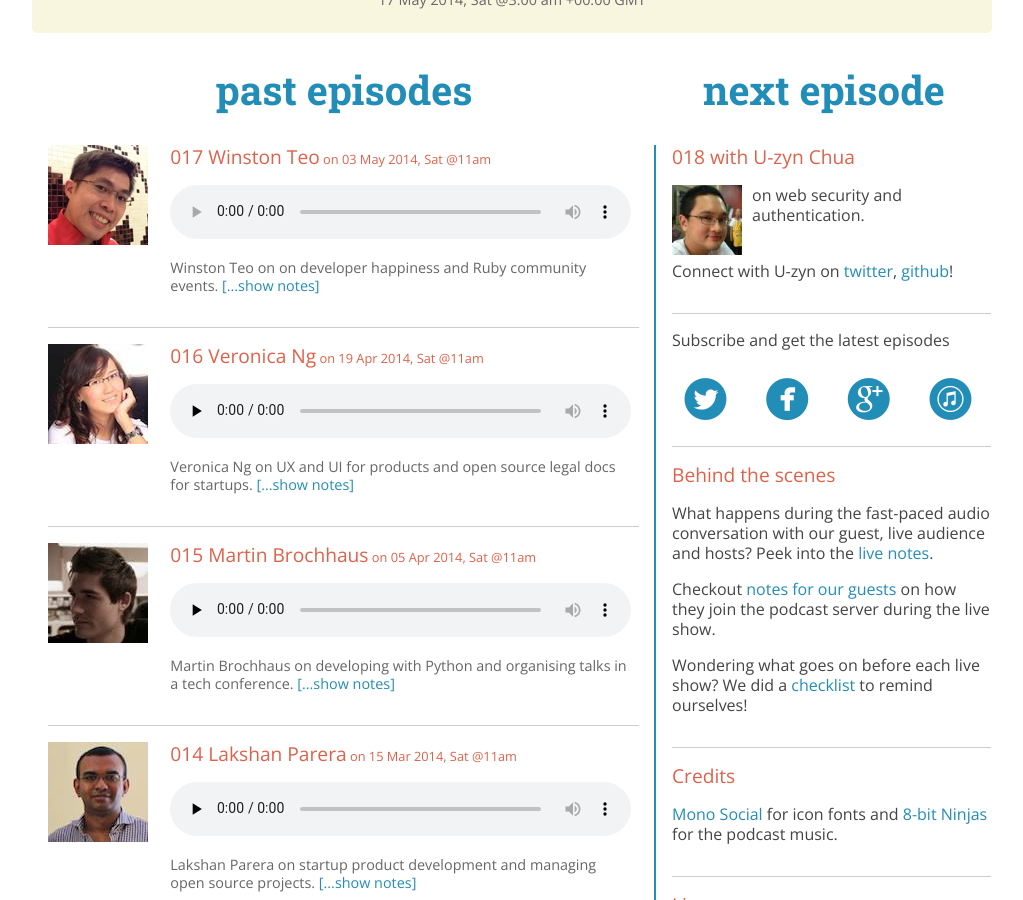
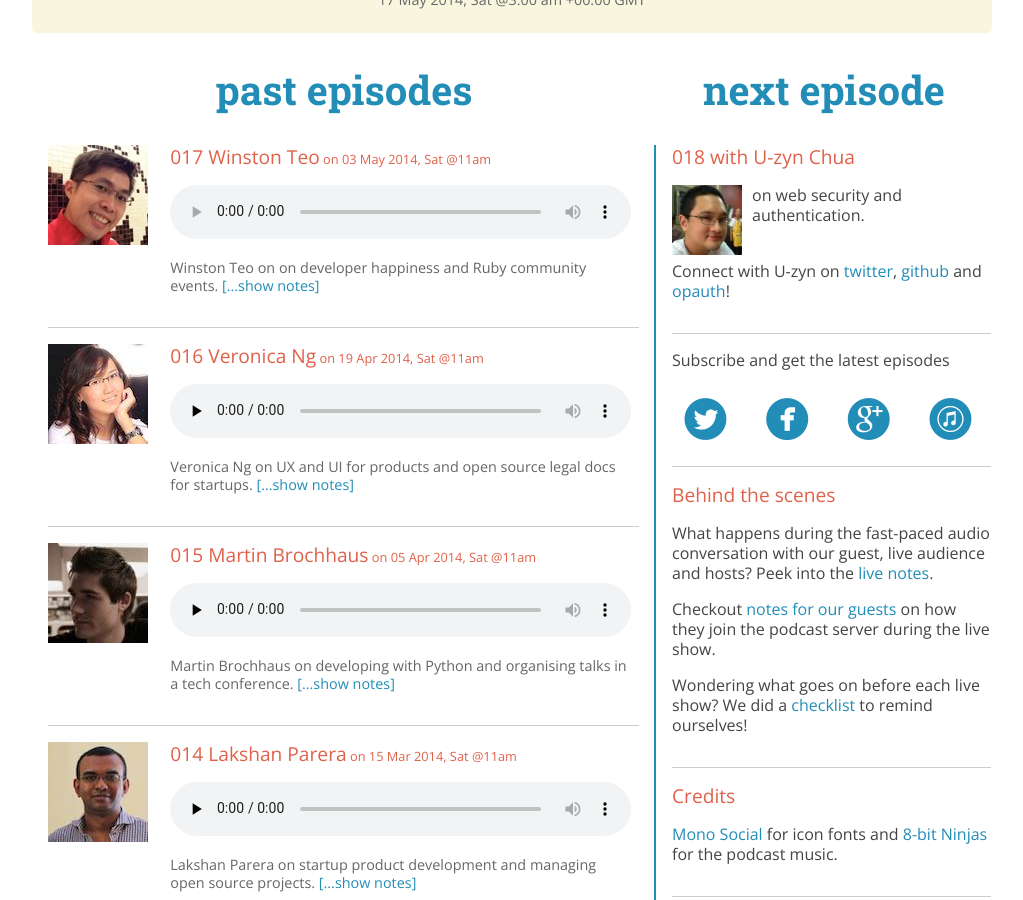
Before and after one commit to webuildsg/live, a Jekyll site: the page built from index.html, in a window 1280 px wide and 900 px high, scrolled down 415 px. Shown: the whole window, without its empty margins (128-1151 px from the left). Built offline with Jekyll 4.4.1, drawn with Linux system fonts in a browser that asks for light colours; Markdown is read by kramdown in place of the engine named in the settings.

Commit message:
added opauth

```diff
--- a/_config.yml
+++ b/_config.yml
@@ -14,4 +14,4 @@ next_guest: U-zyn Chua
 next_episode: "018"
 next_profile: /img/018-uzyn-chua-profile.jpg
 next_topic: web security and authentication.
-next_connect: Connect with U-zyn on <a href="https://twitter.com/uzyn">twitter</a>, <a href="https://github.com/uzyn">github</a>!
+next_connect: Connect with U-zyn on <a href="https://twitter.com/uzyn">twitter</a>, <a href="https://github.com/uzyn">github</a> and <a href="https://github.com/opauth">opauth</a>!
```
